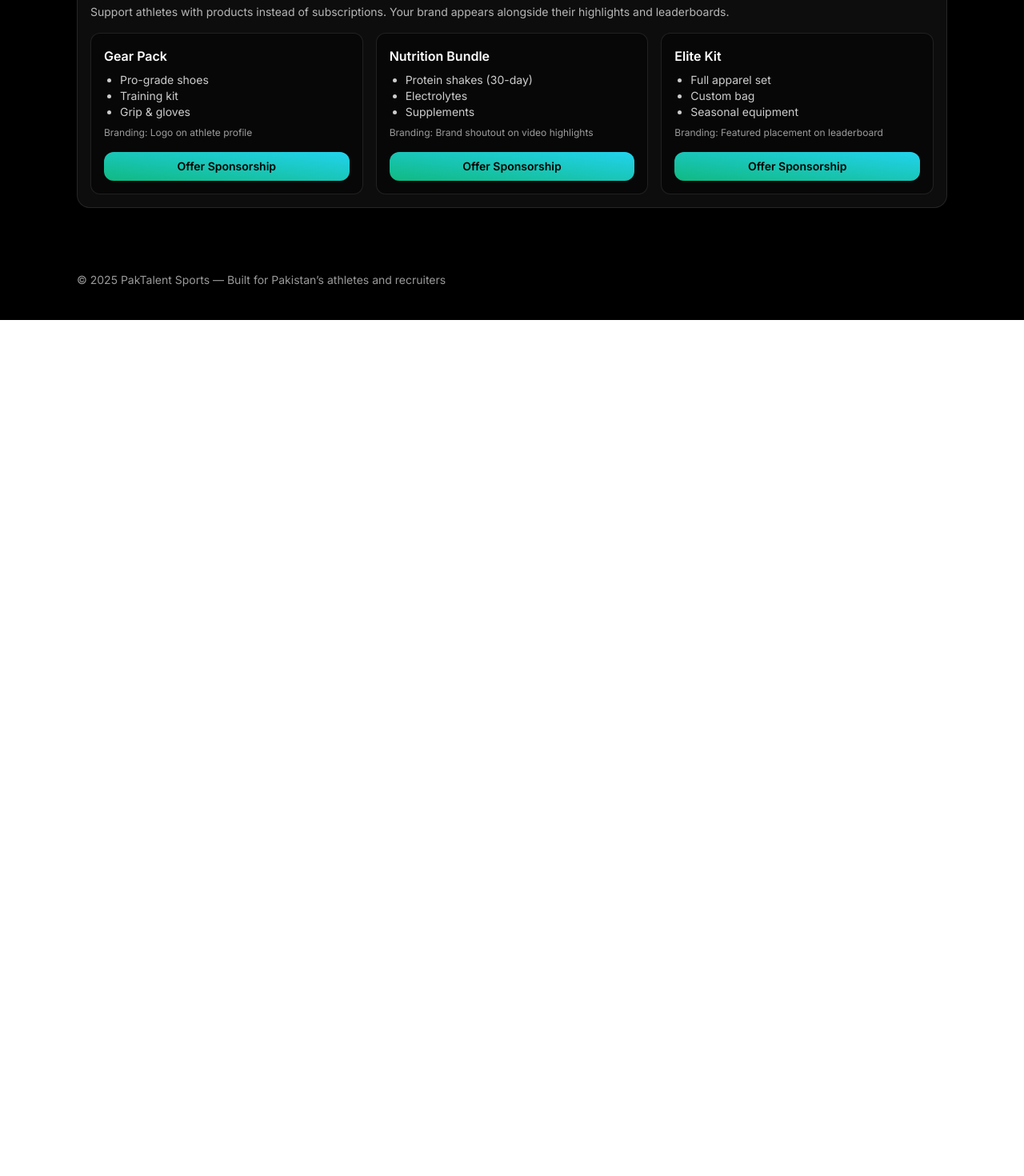
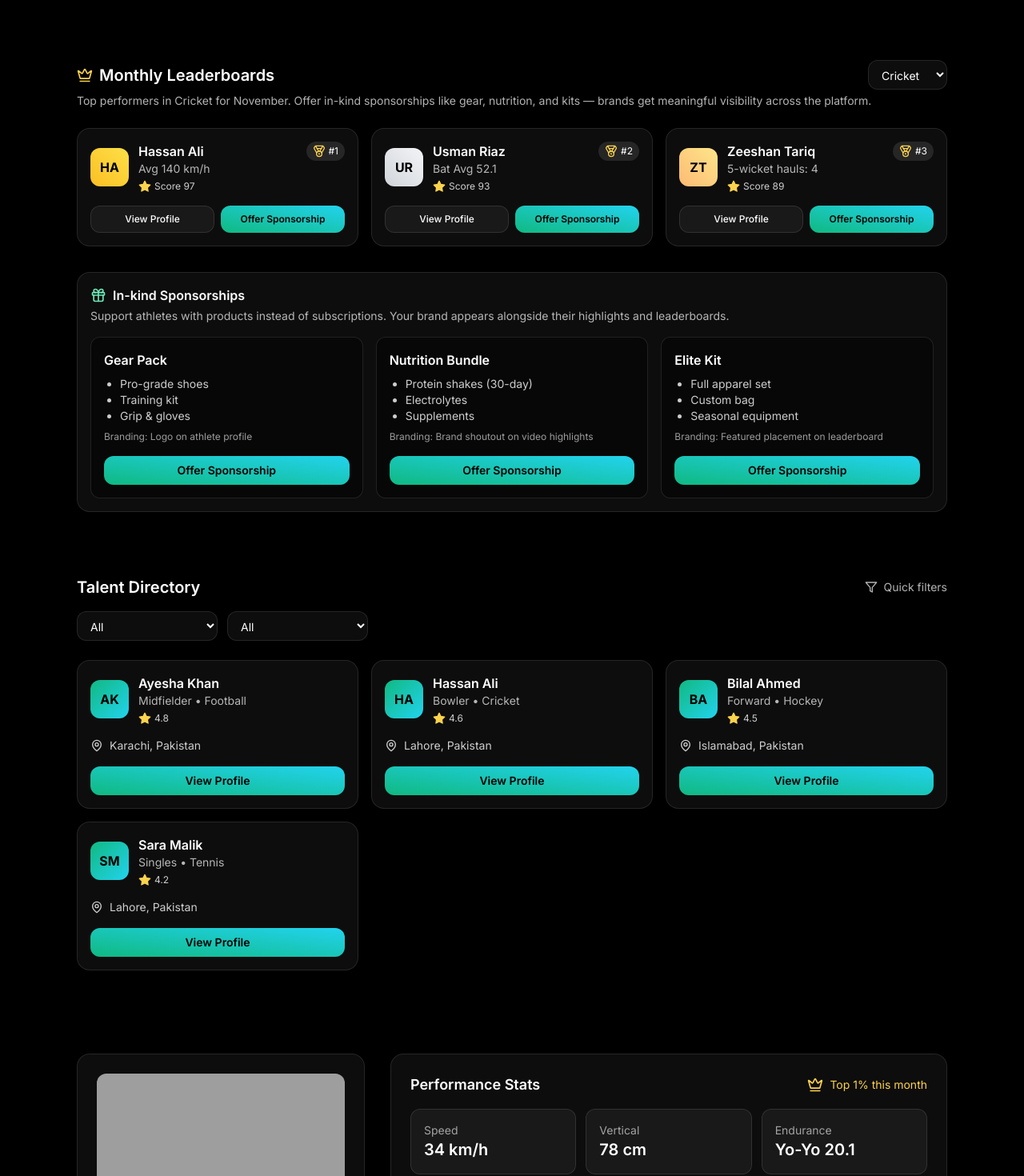
Before and after one commit to nalin-pixel/frontend-repo_zdtzq9xf_1s9ae0, a React (Vite) app: page / in a window 1280 px wide. Shown: the part 4832-6302 px from the top of the page at 80% size. Before the commit the page ends 5232 px from the top, so only its background shows below. Built offline with nearby package versions, Linux system fonts and the light colour scheme; grey boxes are pictures that could not be loaded; a web font is replaced by a local one.

Commit message:
Update project prj_zdtzq9xf - 2025-11-06T01:29:02.559Z

```diff
--- a/src/App.jsx
+++ b/src/App.jsx
@@ -1,17 +1,52 @@
-import Navbar from './components/Navbar';
-import Hero from './components/Hero';
-import VideoFeed from './components/VideoFeed';
-import Leaderboards from './components/Leaderboards';
+import React from 'react';
+import Navbar from './components/Navbar.jsx';
+import Hero from './components/Hero.jsx';
+import VideoFeed from './components/VideoFeed.jsx';
+import Leaderboards from './components/Leaderboards.jsx';
+import CallToAction from './components/CallToAction.jsx';
+import TalentDirectory from './components/TalentDirectory.jsx';
+import AthleteProfile from './components/AthleteProfile.jsx';
+import RecruiterPortal from './components/RecruiterPortal.jsx';
 
 export default function App() {
   return (
     <div className="min-h-screen bg-black text-white">
       <Navbar />
-      <Hero />
-      <VideoFeed />
-      <Leaderboards />
-      <footer className="mx-auto max-w-6xl px-4 sm:px-6 lg:px-8 py-10 text-white/60 text-sm">
-        © {new Date().getFullYear()} PakTalent Sports — Built for Pakistan’s athletes and recruiters
+
+      {/* Hero */}
+      <main>
+        <Hero />
+
+        {/* Core feed & discovery */}
+        <VideoFeed />
+
+        {/* Action and conversion */}
+        <CallToAction />
+
+        {/* Competitive layer */}
+        <Leaderboards />
+
+        {/* Professional discovery */}
+        <TalentDirectory />
+
+        {/* Example profile preview */}
+        <AthleteProfile />
+
+        {/* Recruiter posting portal */}
+        <RecruiterPortal />
+      </main>
+
+      <footer className="mt-10 border-t border-white/10 bg-black/60 py-8">
+        <div className="mx-auto max-w-7xl px-4 sm:px-6 lg:px-8 text-sm text-white/60">
+          <div className="flex flex-col gap-2 sm:flex-row sm:items-center sm:justify-between">
+            <p>© {new Date().getFullYear()} PakTalent Sports — Built for Pakistan’s next generation of athletes.</p>
+            <div className="flex gap-4">
+              <a href="#leaderboards" className="hover:text-white">Leaderboards</a>
+              <a href="#talent" className="hover:text-white">Directory</a>
+              <a href="#recruit" className="hover:text-white">Recruit</a>
+            </div>
+          </div>
+        </div>
       </footer>
     </div>
   );
```
Also changed, not shown: 1 other file (tests, documents, lock files or other folders).
